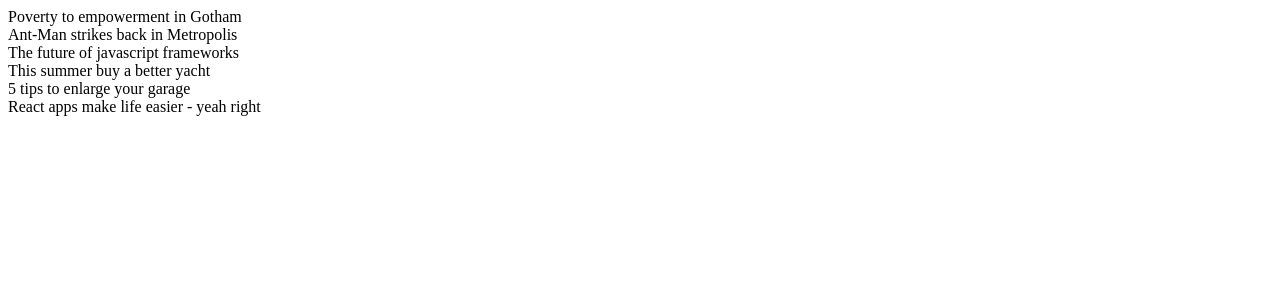
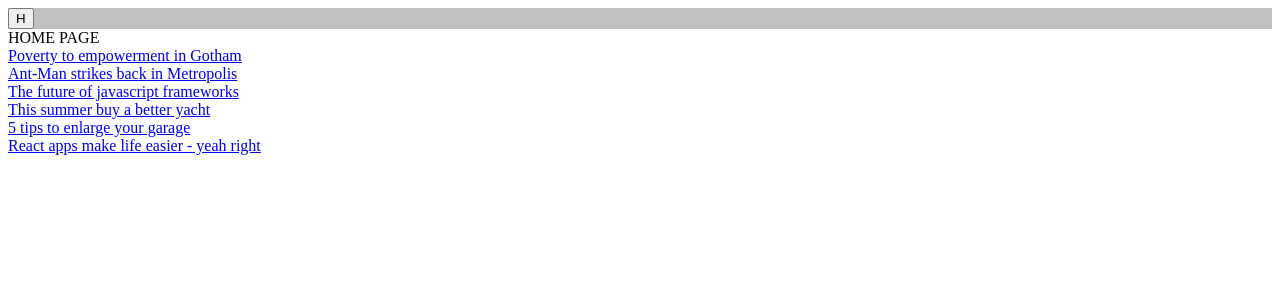
Before and after one commit to darkroom51/flexboxly-react, a React (Create React App) app: page / in a window 1280 px wide. Shown: the top 300 px of the page. Built offline with nearby package versions, Linux system fonts and the light colour scheme.

Commit message:
add contex-API and basic app structure

```diff
--- /dev/null
+++ b/src/components/Navbar/MenuButton.js
@@ -0,0 +1,9 @@
+import React from 'react'
+
+const MenuButton = () => {
+  return (
+    <button>H</button>
+  )
+}
+
+export default MenuButton;
--- /dev/null
+++ b/src/components/Navbar/Navbar.js
@@ -0,0 +1,12 @@
+import React from "react";
+import MenuButton from "./MenuButton";
+
+const Navbar = () => {
+  return (
+    <div style={{background:'silver'}}>
+      <MenuButton />
+    </div>
+  );
+};
+
+export default Navbar;
--- /dev/null
+++ b/src/context.js
@@ -0,0 +1,41 @@
+import React, { Component } from "react";
+
+const AppContext = React.createContext();
+const AppConsumer = AppContext.Consumer;
+
+export default class AppProvider extends Component {
+  state = {
+    articles: [],
+    isMain: true
+  };
+
+  componentDidMount() {
+    fetch(`${process.env.PUBLIC_URL}data.json`)
+      .then(res => res.json())
+      .then(data => {
+        this.setState({ articles: data });
+      })
+      .catch(err => console.log(err));
+  }
+
+  setIsMain = () => {
+    this.setState(prevState => ({isMain: !prevState.isMain}))
+  };
+
+  render() {
+    console.log(this.state);
+
+    return (
+      <AppContext.Provider
+        value={{
+          ...this.state,
+          setIsMain: this.setIsMain
+        }}
+      >
+        {this.props.children}
+      </AppContext.Provider>
+    );
+  }
+};
+
+export { AppProvider, AppConsumer, AppContext };
--- a/src/views/App.js
+++ b/src/views/App.js
@@ -1,25 +1,24 @@
-import React from 'react';
+import React from "react";
+import { BrowserRouter, Route, Switch } from "react-router-dom";
+import { AppProvider } from "../context";
+import Home from "./Home";
+import Article from "./Article";
+import Navbar from "../components/Navbar/Navbar";
 
 class App extends React.Component {
-  state = {
-    articles: []
-  }
-
-  componentDidMount() {
-    fetch(`${process.env.PUBLIC_URL}data.json`)
-      .then(res => res.json())
-      .then(data => {
-        this.setState({articles: data});
-      });
-  }
 
   render() {
+
     return (
-      <div className="App">
-        {this.state.articles.map(article => (
-          <div key={article.id}>{article.title}</div>
-        ))}
-      </div>
+      <AppProvider>
+        <BrowserRouter>
+          <Navbar />
+          <Switch>
+            <Route exact path="/" component={Home} />
+            <Route path="/articles/:id" component={Article} />
+          </Switch>
+        </BrowserRouter>
+      </AppProvider>
     );
   }
 }
--- /dev/null
+++ b/src/views/Article.js
@@ -0,0 +1,12 @@
+import React from 'react';
+
+
+const Article = () => {
+    return (
+        <div>
+            ARTICLE PAGE
+        </div>
+    )
+}
+
+export default Article;
--- /dev/null
+++ b/src/views/Home.js
@@ -0,0 +1,20 @@
+import React, { useContext } from "react";
+import { Link } from "react-router-dom";
+import { AppContext } from "../context";
+
+const Home = () => {
+  const { articles } = useContext(AppContext);
+
+  return (
+    <div>
+      HOME PAGE
+      {articles.map(el => (
+        <div key={el.id}>
+          <Link to={`/articles/${el.id}`}>{el.title}</Link>
+        </div>
+      ))}
+    </div>
+  );
+};
+
+export default Home;
```
